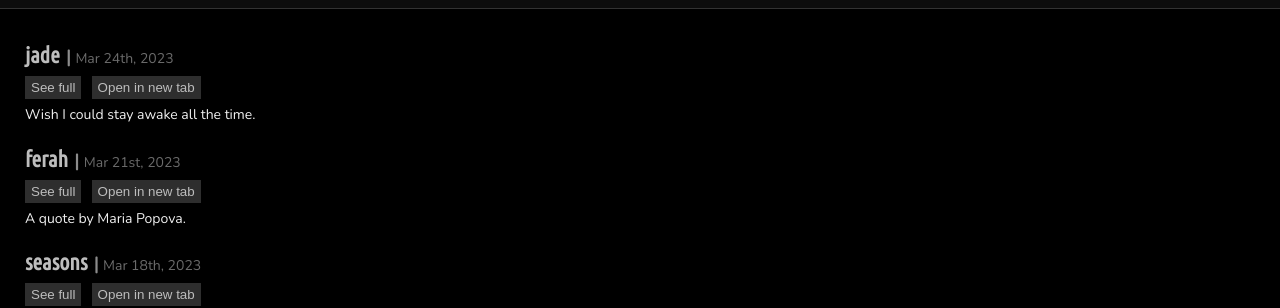
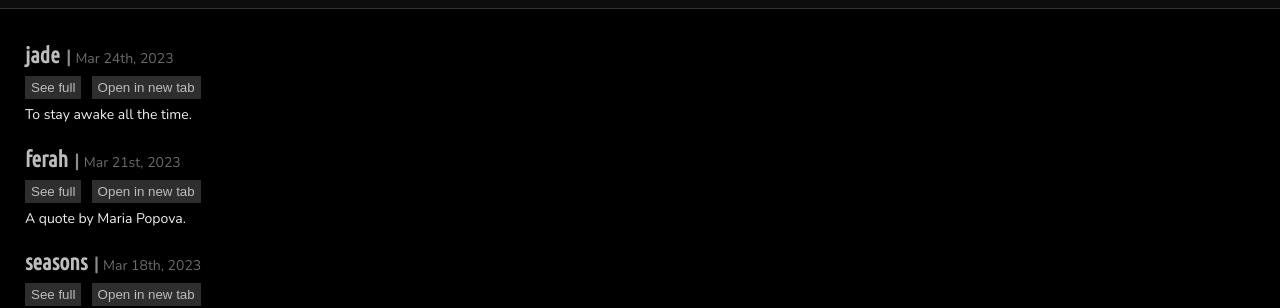
Before and after one commit to olivecarambola/logbook, a Jekyll site: the page built from post_all.md, in a window 1280 px wide and 900 px high. Shown: the part 124-432 px from the top of the window. Built offline with Jekyll 4.4.1, drawn with Linux system fonts in a browser that asks for light colours; some web fonts are replaced.

Commit message:
Update 2023-03-24-jade.md

```diff
--- a/_posts/2023-03-24-jade.md
+++ b/_posts/2023-03-24-jade.md
@@ -3,7 +3,7 @@ layout: posts
 title: "jade"
 date: 2023-03-24
 permalink: /posts/23-03-24-jade/
-summary: "Wish I could stay awake all the time."
+summary: "To stay awake all the time."
 collection: "coda"
 wrdcount_original: 84
 wrdcount_quote: 0
@@ -15,7 +15,7 @@ imgcount_credited: 0
 I wonder
 am I the first person who wants to stay awake all the time
 I wish I had all hours of the day to myself
-not have to eat, not have to sleep, never get sick ..
+not have to eat, not have to sleep, never get sick...
 just do things I wanna do all the time
 and still have time to maintain my job
 and enjoy my cigarettes and weed
```
